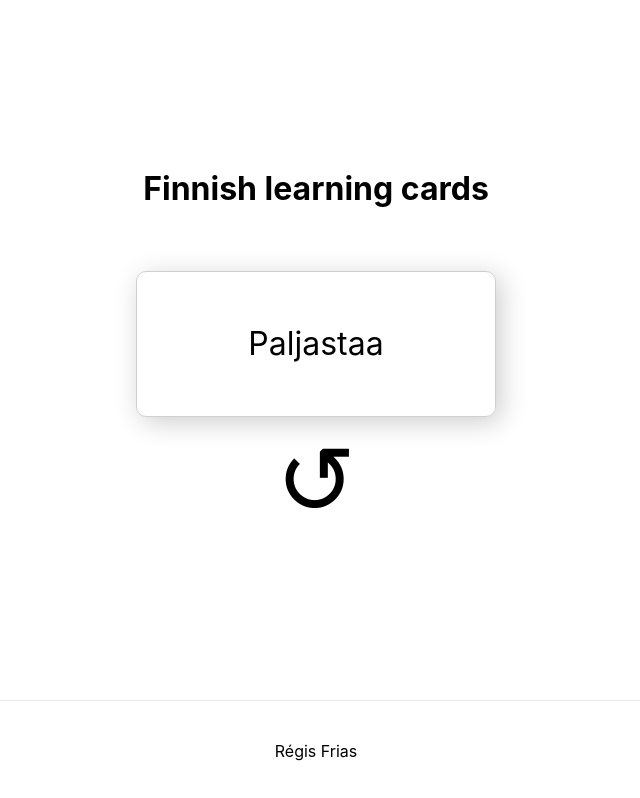
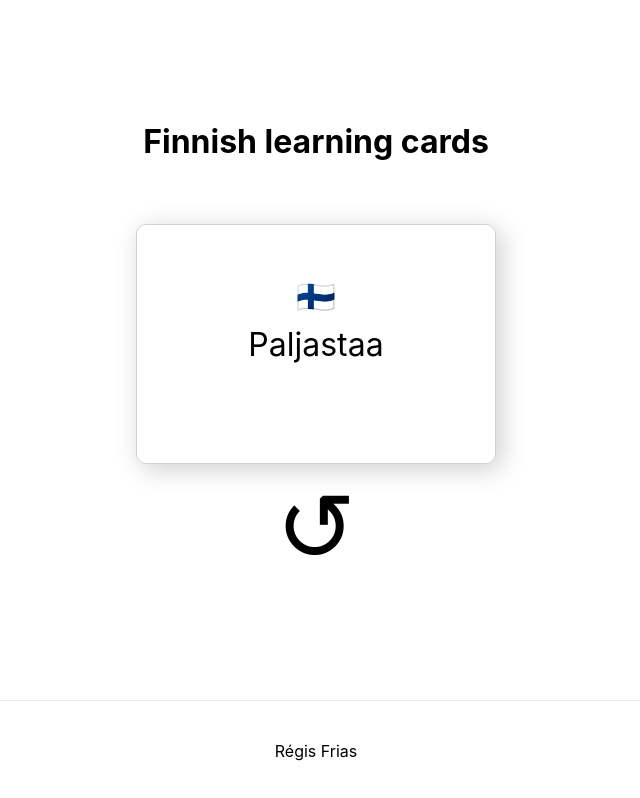
Before and after one commit to regisfrias/finnish-vocabulary-cards, a Next.js app: page / in a window 1280 px wide. Shown: the whole page, without its empty margins (324-964 px from the left). Built offline with nearby package versions, Linux system fonts and the light colour scheme.

Commit message:
Add min height to card and some flags for fun.

```diff
--- a/pages/index.js
+++ b/pages/index.js
@@ -32,9 +32,11 @@ export default function Home() {
         <div className={styles.grid}>
           <div className={styles.card + ' ' + (flipClass ? styles.flip : '')} onClick={() => setFlipClass(!flipClass)}>
             <div className={styles.front}>
+              <p>🇫🇮</p>
               <p>{ word.fi }</p>
             </div>
             <div className={styles.back}>
+              <p>🇧🇷</p>
               <p>{ word.pt }</p>
             </div>
           </div>
--- a/styles/Home.module.css
+++ b/styles/Home.module.css
@@ -103,6 +103,7 @@
   border-radius: 10px;
   transition: color 0.15s ease, border-color 0.15s ease;
   width: 60%;
+  min-height: 15rem;
   cursor: pointer;
   position: relative;
   transition: transform 0.8s;
```
